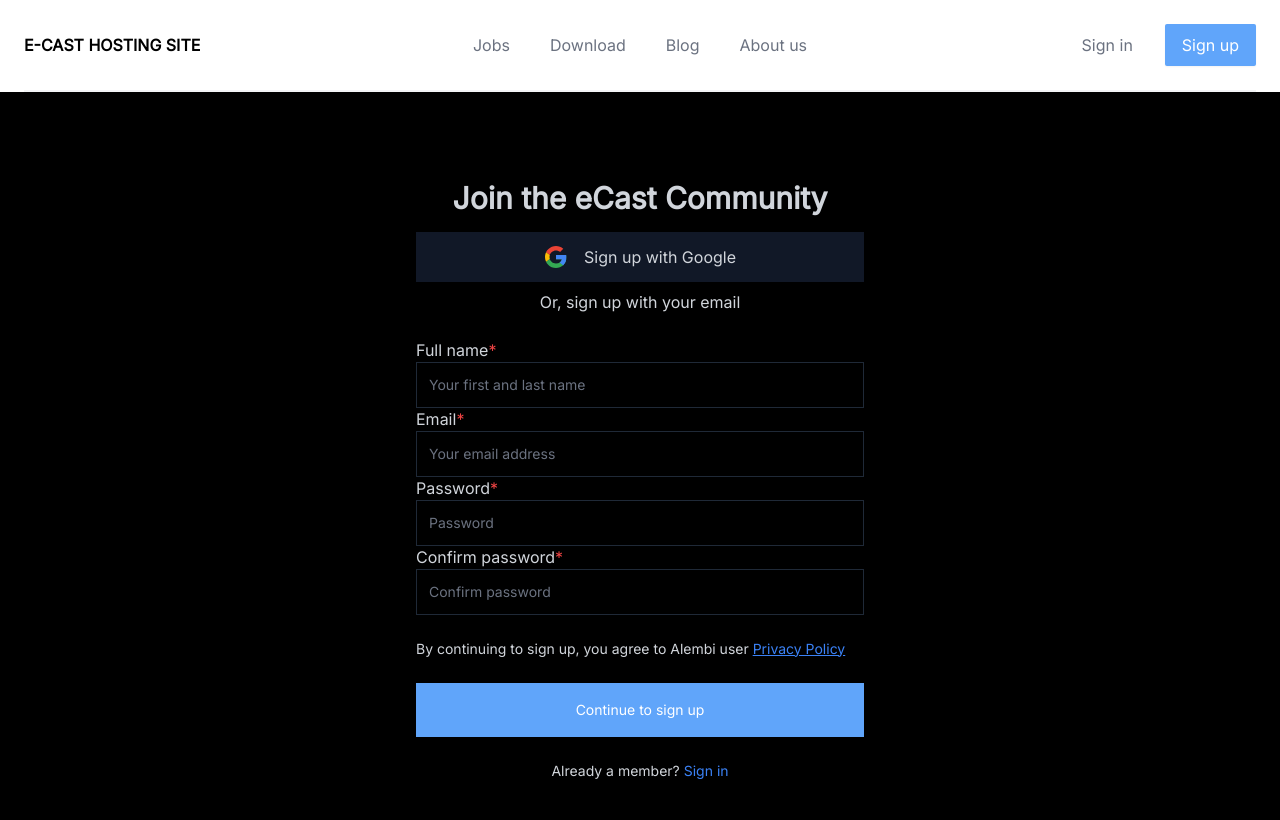
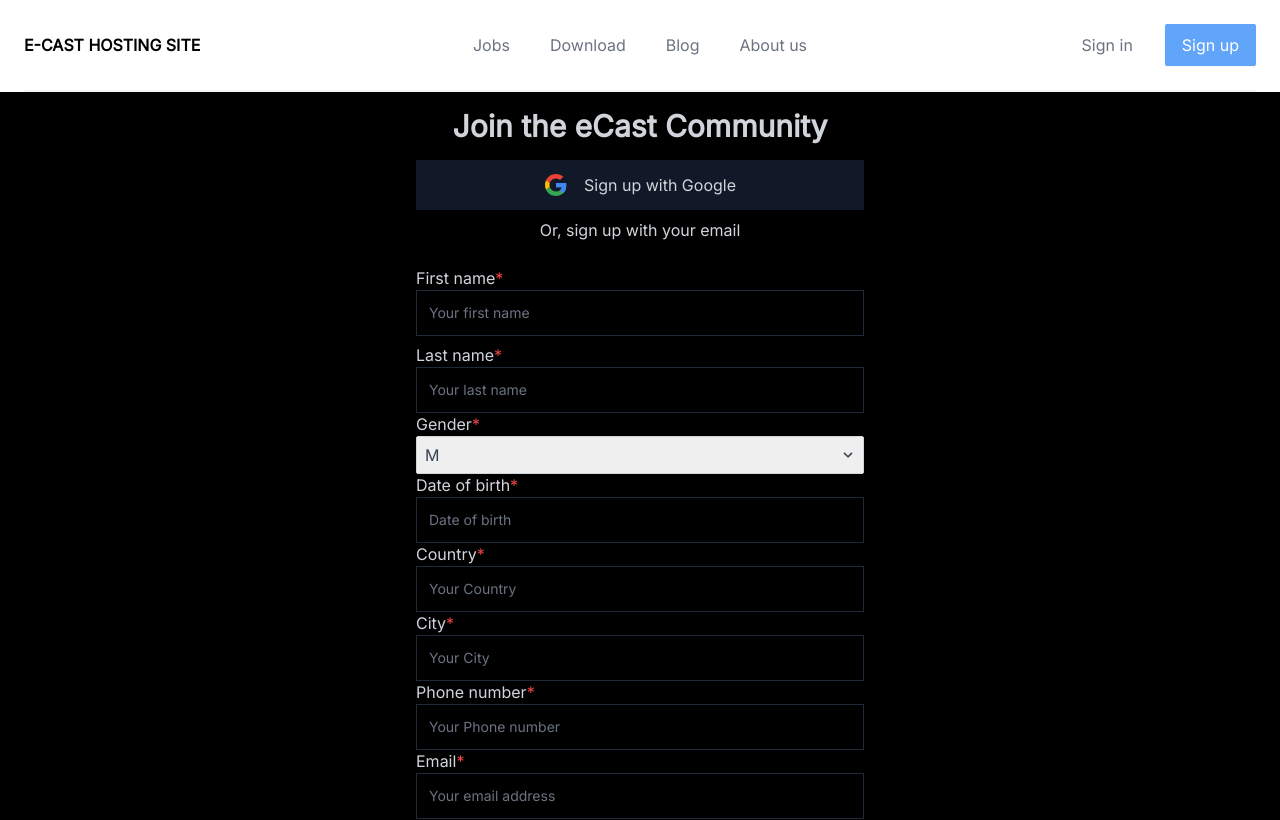
Before and after one commit to ESpaceMw/ecastfrontend, a React (Create React App) app: page /sign-up in a window 1280 px wide. Shown: the top 820 px of the page. Built offline with nearby package versions, Linux system fonts and the light colour scheme; some icons are missing.

Commit message:
Update Register.tsx

```diff
--- a/src/pages/auth/Register.tsx
+++ b/src/pages/auth/Register.tsx
@@ -23,8 +23,8 @@ export default class Register extends Component {
           <form className="mt-2 space-y-6" action="#" method="POST">
             <input type="hidden" name="remember" defaultValue="true" />
             <div className="rounded shadow-sm -space-y-px">
-              <div>
-                <label className="block text-gray-700 dark:text-gray-300">Full name<span className="text-red-500">*</span></label>
+              <div className="mb-2">
+                <label className="block text-gray-700 dark:text-gray-300">First name<span className="text-red-500">*</span></label>
                 <input
                   id="username"
                   name="name"
@@ -32,10 +32,82 @@ export default class Register extends Component {
                   autoComplete="name"
                   required
                   className="dark:bg-transparent dark:border-gray-800 dark:text-gray-300 p-3 appearance-none rounded-none  block w-full border border-gray-300 placeholder-gray-500 text-gray-900 focus:outline-none focus:ring-blue-500 focus:border-blue-500 focus:z-10 sm:text-sm"
-                  placeholder="Your first and last name"
+                  placeholder="Your first name"
                 />
               </div>
-              <div>
+              <div className="mb-2">
+                <label className="block text-gray-700 dark:text-gray-300">Last name<span className="text-red-500">*</span></label>
+                <input
+                  id="username"
+                  name="name"
+                  type="text"
+                  autoComplete="name"
+                  required
+                  className="dark:bg-transparent dark:border-gray-800 dark:text-gray-300 p-3 appearance-none rounded-none  block w-full border border-gray-300 placeholder-gray-500 text-gray-900 focus:outline-none focus:ring-blue-500 focus:border-blue-500 focus:z-10 sm:text-sm"
+                  placeholder="Your last name"
+                />
+              </div>
+              <div className="mt-4">
+                  <label className="block text-gray-700 dark:text-gray-300">Gender<span className="text-red-500">*</span></label>
+                  <div className="inline-block relative w-full">
+                      <select className="appearance-none block w-full text-gray-700 text-md border border-gray-300 rounded-sm py-2 px-2 leading-tight focus:outline-none focus:ring-1">
+                      <option>M</option>
+                      <option>F</option>
+                      </select>
+                      <div className="pointer-events-none absolute inset-y-0 right-0 flex items-center px-2 text-gray-700">
+                      <svg className="fill-current h-4 w-4" xmlns="http://www.w3.org/2000/svg" viewBox="0 0 20 20"><path d="M9.293 12.95l.707.707L15.657 8l-1.414-1.414L10 10.828 5.757 6.586 4.343 8z"/></svg>
+                      </div>
+                  </div>
+              </div>
+              <div className="mb-2">
+                <label className="block text-gray-700 dark:text-gray-300">Date of birth<span className="text-red-500">*</span></label>
+                <input
+                  id="username"
+                  name="name"
+                  type="text"
+                  autoComplete="name"
+                  required
+                  className="dark:bg-transparent dark:border-gray-800 dark:text-gray-300 p-3 appearance-none rounded-none  block w-full border border-gray-300 placeholder-gray-500 text-gray-900 focus:outline-none focus:ring-blue-500 focus:border-blue-500 focus:z-10 sm:text-sm"
+                  placeholder="Date of birth"
+                />
+              </div>
+              <div className="mb-2">
+                <label className="block text-gray-700 dark:text-gray-300">Country<span className="text-red-500">*</span></label>
+                <input
+                  id="username"
+                  name="name"
+                  type="text"
+                  autoComplete="name"
+                  required
+                  className="dark:bg-transparent dark:border-gray-800 dark:text-gray-300 p-3 appearance-none rounded-none  block w-full border border-gray-300 placeholder-gray-500 text-gray-900 focus:outline-none focus:ring-blue-500 focus:border-blue-500 focus:z-10 sm:text-sm"
+                  placeholder="Your Country"
+                />
+              </div>
+              <div className="mb-2">
+                <label className="block text-gray-700 dark:text-gray-300">City<span className="text-red-500">*</span></label>
+                <input
+                  id="username"
+                  name="name"
+                  type="text"
+                  autoComplete="name"
+                  required
+                  className="dark:bg-transparent dark:border-gray-800 dark:text-gray-300 p-3 appearance-none rounded-none  block w-full border border-gray-300 placeholder-gray-500 text-gray-900 focus:outline-none focus:ring-blue-500 focus:border-blue-500 focus:z-10 sm:text-sm"
+                  placeholder="Your City"
+                />
+              </div>
+              <div className="mb-2">
+                <label className="block text-gray-700 dark:text-gray-300">Phone number<span className="text-red-500">*</span></label>
+                <input
+                  id="username"
+                  name="name"
+                  type="phone"
+                  autoComplete="name"
+                  required
+                  className="dark:bg-transparent dark:border-gray-800 dark:text-gray-300 p-3 appearance-none rounded-none  block w-full border border-gray-300 placeholder-gray-500 text-gray-900 focus:outline-none focus:ring-blue-500 focus:border-blue-500 focus:z-10 sm:text-sm"
+                  placeholder="Your Phone number"
+                />
+              </div>
+              <div className="mb-2">
                 <label className="block text-gray-700 dark:text-gray-300">Email<span className="text-red-500">*</span></label>
                 <input
                   id="email-address"
@@ -48,7 +120,7 @@ export default class Register extends Component {
                 />
               </div>
 
-              <div>
+              <div className="mb-2">
                 <label className="block text-gray-700 dark:text-gray-300">Password<span className="text-red-500">*</span></label>
                 <input
                   id="password"
@@ -61,7 +133,7 @@ export default class Register extends Component {
                 />
               </div>
 
-              <div>
+              <div className="mb-2">
                 <label className="block text-gray-700 dark:text-gray-300">Confirm password<span className="text-red-500">*</span></label>
                 <input
                   id="confirm-password"
```
